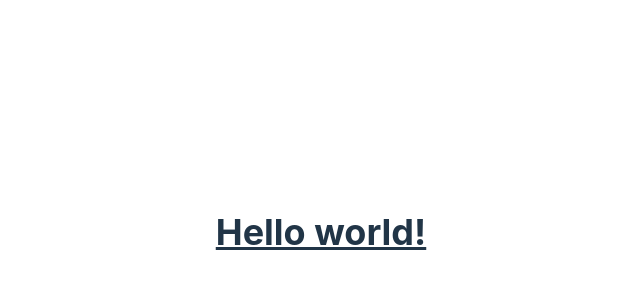
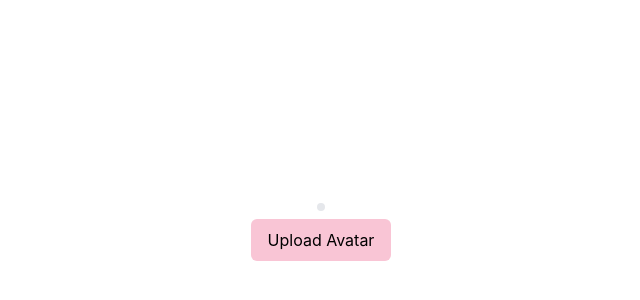
Before and after one commit to KianCandelario/KaKamPink, a Vue app: page / in a window 1280 px wide. Shown: the part 168-468 px from the top of the page, without its empty margins (319-959 px from the left). Built offline with nearby package versions, Linux system fonts and the light colour scheme.

Commit message:
Modified Avatar

```diff
--- a/src/App.vue
+++ b/src/App.vue
@@ -1,7 +1,15 @@
-<script setup>
-import HelloWorld from './components/HelloWorld.vue'
+<template>
+  <div class="p-4">
+    <KaKamPinkAvatar />
+  </div>
+</template>
+
+<script>
+import KaKamPinkAvatar from './components/KaKamPinkAvatar.vue';
+
+export default {
+  components: {
+    KaKamPinkAvatar,
+  },
+};
 </script>
-
-<template>
-  <HelloWorld />
-</template>
--- a/src/components/KaKamPinkAvatar.vue
+++ b/src/components/KaKamPinkAvatar.vue
@@ -1,15 +1,26 @@
 <template>
-    <div :class="avatarClass" :style="avatarStyle">
-      <img :src="src" :alt="alt" v-if="src" class="w-full h-full object-cover rounded-full" />
-      <div v-else class="w-full h-full flex items-center justify-center bg-gray-200 text-gray-500 rounded-full">
-        {{ initials }}
+  <div class="relative">
+    <div class="flex justify-center">
+      <div class="relative">
+        <div :class="avatarClass">
+          <img :src="displaySrc" :alt="alt" v-if="displaySrc" class="w-full h-full object-cover rounded-full border-4 border-pink-shade-four" :style="{ width: size + 'rem', height: size + 'rem' }" />
+          <div v-else class="w-full h-full flex items-center justify-center bg-gray-200 text-gray-500 rounded-full border-4 border-kakampink-border">
+            <input type="file" ref="fileInput" @change="handleFileChange" accept="image/*" class="hidden" />
+            <label for="fileInput" class="cursor-pointer">{{ displaySrc ? 'Edit Avatar' : '' }}</label>
+          </div>
+        </div>
+      </div>
+    </div>
+    <div class="flex justify-center mt-2">
+      <button class="bg-pink-shade-two text-black px-4 py-2 rounded-md" @click="toggleAvatar">{{ displaySrc ? 'Remove Avatar' : 'Upload Avatar' }}</button>
     </div>
   </div>
 </template>
 
+
 <script>
 export default {
-    name: 'kakampink-avatar',
+  name: 'KaKamPinkAvatar',
   props: {
     src: {
       type: String,
@@ -21,14 +32,19 @@
     },
     size: {
       type: String,
-        default: '16', // Default size is 16 (which means 4rem or 64px in Tailwind)
+      default: '8',
     },
     name: {
       type: String,
       default: '',
     },
   },
-    computed: {
+  data() {
+    return {
+      displaySrc: this.src,
+    };
+  },
+  methods: {
     avatarClass() {
       return `w-${this.size} h-${this.size} rounded-full overflow-hidden`;
     },
@@ -42,9 +58,32 @@
       if (!this.name) return '';
       return this.name.split(' ').map(part => part[0]).join('').toUpperCase();
     },
+    handleFileChange(event) {
+      const file = event.target.files[0];
+      if (file) {
+        const reader = new FileReader();
+        reader.onload = (e) => {
+          this.displaySrc = e.target.result;
+        };
+        reader.readAsDataURL(file);
+      }
+    },
+    openFilePicker() {
+      this.$refs.fileInput.click();
+    },
+    toggleAvatar() {
+      if (this.displaySrc) {
+        this.displaySrc = null;
+      } else {
+        this.openFilePicker();
+      }
+    },
   },
 };
 </script>
 
 <style scoped>
+.hidden {
+  display: none;
+}
 </style>
```
Also changed, not shown: 1 other file (tests, documents, lock files or other folders). Lines whose indentation alone changed are shown as unchanged.
